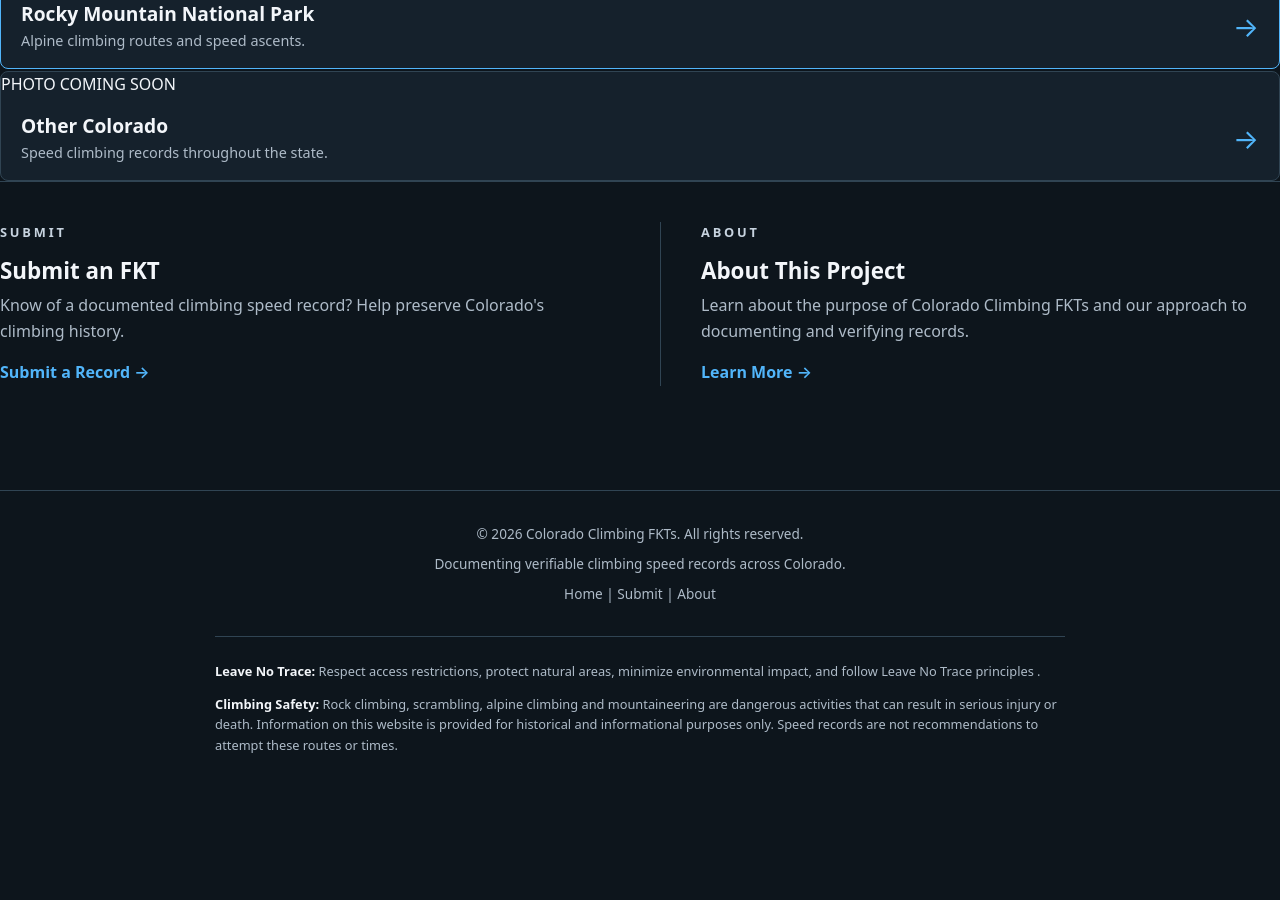
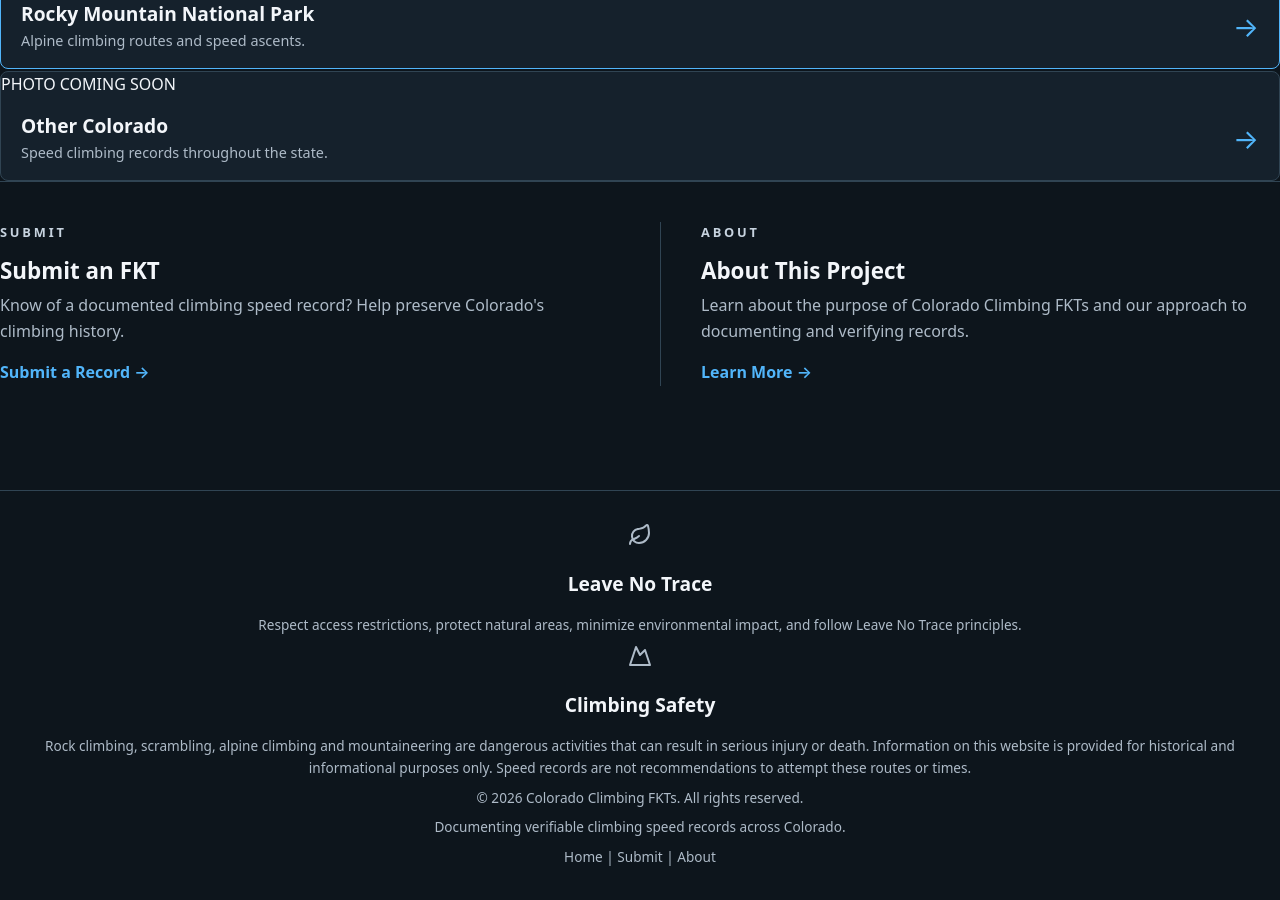
Before and after one commit to ClimbingFKT/climbingfkt.github.io, a Jekyll site: the page built from index.html, in a window 1280 px wide and 900 px high, scrolled down 1164 px. Built offline with Jekyll 4.4.1, drawn with Linux system fonts in a browser that asks for light colours; nearby versions of some CDN libraries; before the commit the page ends 1963 px from its top, so only the background shows below that; some of the changed lines change nothing that is shown.

Commit message:
Update default.html

```diff
--- a/_layouts/default.html
+++ b/_layouts/default.html
@@ -1,6 +1,6 @@
-
 <!DOCTYPE html>
 <html lang="en">
+
 <head>
   <meta charset="UTF-8">
   <meta name="viewport"
@@ -37,9 +37,12 @@
         Colorado Climbing FKTs
       </a>
 
-      <nav class="site-nav" aria-label="Main navigation">
+      <nav class="site-nav"
+           aria-label="Main navigation">
 
+        <!-- Climbing Areas Dropdown -->
         <div class="dropdown">
+
           <button class="dropbtn"
                   type="button"
                   aria-expanded="false"
@@ -81,18 +84,68 @@
     </div>
   </header>
 
-  <!-- Page Content -->
+
+  <!-- Main Page Content -->
   <main class="site-content">
     {{ content }}
   </main>
 
+
   <!-- Footer -->
   <footer class="site-footer">
-    <div class="container">
+
+    <!-- Environmental and Safety Notices -->
+    <div class="footer-notices">
+
+      <!-- Leave No Trace -->
+      <div class="footer-notice">
+
+        <i data-lucide="leaf"
+           aria-hidden="true"></i>
+
+        <div>
+          <h3>Leave No Trace</h3>
 
           <p>
-        &copy; {{ 'now' | date: '%Y' }}
-        Colorado Climbing FKTs.
+            Respect access restrictions, protect natural
+            areas, minimize environmental impact, and
+            follow Leave No Trace principles.
+          </p>
+        </div>
+
+      </div>
+
+
+      <!-- Climbing Safety -->
+      <div class="footer-notice">
+
+        <i data-lucide="mountain"
+           aria-hidden="true"></i>
+
+        <div>
+          <h3>Climbing Safety</h3>
+
+          <p>
+            Rock climbing, scrambling, alpine climbing
+            and mountaineering are dangerous activities
+            that can result in serious injury or death.
+            Information on this website is provided for
+            historical and informational purposes only.
+            Speed records are not recommendations to
+            attempt these routes or times.
+          </p>
+        </div>
+
+      </div>
+
+    </div>
+
+
+    <!-- Copyright and Navigation -->
+    <div class="footer-bottom">
+
+      <p>
+        &copy; 2026 Colorado Climbing FKTs.
         All rights reserved.
       </p>
 
@@ -101,71 +154,102 @@
         across Colorado.
       </p>
 
-      <p>
-        <a href="{{ '/' | relative_url }}">Home</a>
+      <nav aria-label="Footer navigation">
+
+        <a href="{{ '/' | relative_url }}">
+          Home
+        </a>
         |
-        <a href="{{ '/submit/' | relative_url }}">Submit</a>
+
+        <a href="{{ '/submit/' | relative_url }}">
+          Submit
+        </a>
         |
-        <a href="{{ '/about/' | relative_url }}">About</a>
-      </p>
 
-    </div>
+        <a href="{{ '/about/' | relative_url }}">
+          About
+        </a>
 
-
-<div class="site-disclaimer">
-  <p>
-
-   <strong>Leave No Trace:</strong>
-    Respect access restrictions, protect natural areas,
-    minimize environmental impact, and follow
-    <a href="https://lnt.org/why/7-principles/"
-       target="_blank"
-       rel="noopener noreferrer">
-      Leave No Trace principles
-    </a>.
-
-    </p>
-
-    <p>
-    <strong>Climbing Safety:</strong>
-    Rock climbing, scrambling, alpine climbing and mountaineering are
-    dangerous activities that can result in
-    serious injury or death. Information on this website
-    is provided for historical and informational purposes
-    only. Speed records are not recommendations to attempt
-    these routes or times.
-  </p>
+      </nav>
 
     </div>
 
   </footer>
 
+
+  <!-- Lucide Icons -->
+  <script
+    src="https://unpkg.com/lucide@0.468.0/dist/umd/lucide.min.js">
+  </script>
+
   <script>
-    const dropdownButton = document.querySelector('.dropbtn');
-    const dropdownMenu = document.querySelector('.dropdown-content');
+    if (window.lucide) {
+      lucide.createIcons();
+    }
+  </script>
+
+
+  <!-- Mobile Dropdown Navigation -->
+  <script>
+    const dropdownButton =
+      document.querySelector('.dropbtn');
+
+    const dropdownMenu =
+      document.querySelector('.dropdown-content');
+
+    if (dropdownButton && dropdownMenu) {
 
       dropdownButton.addEventListener('click', () => {
+
         const isOpen =
-        dropdownButton.getAttribute('aria-expanded') === 'true';
+          dropdownButton.getAttribute('aria-expanded')
+          === 'true';
 
-      dropdownButton.setAttribute('aria-expanded', String(!isOpen));
-      dropdownMenu.classList.toggle('open', !isOpen);
+        dropdownButton.setAttribute(
+          'aria-expanded',
+          String(!isOpen)
+        );
+
+        dropdownMenu.classList.toggle(
+          'open',
+          !isOpen
+        );
+
       });
 
       document.addEventListener('click', (event) => {
+
         if (!event.target.closest('.dropdown')) {
-        dropdownButton.setAttribute('aria-expanded', 'false');
+
+          dropdownButton.setAttribute(
+            'aria-expanded',
+            'false'
+          );
+
           dropdownMenu.classList.remove('open');
+
         }
+
       });
 
       document.addEventListener('keydown', (event) => {
+
         if (event.key === 'Escape') {
-        dropdownButton.setAttribute('aria-expanded', 'false');
+
+          dropdownButton.setAttribute(
+            'aria-expanded',
+            'false'
+          );
+
           dropdownMenu.classList.remove('open');
+
           dropdownButton.focus();
+
         }
+
       });
+
+    }
   </script>
 
 </body>
```
Lines whose indentation alone changed are shown as unchanged.
